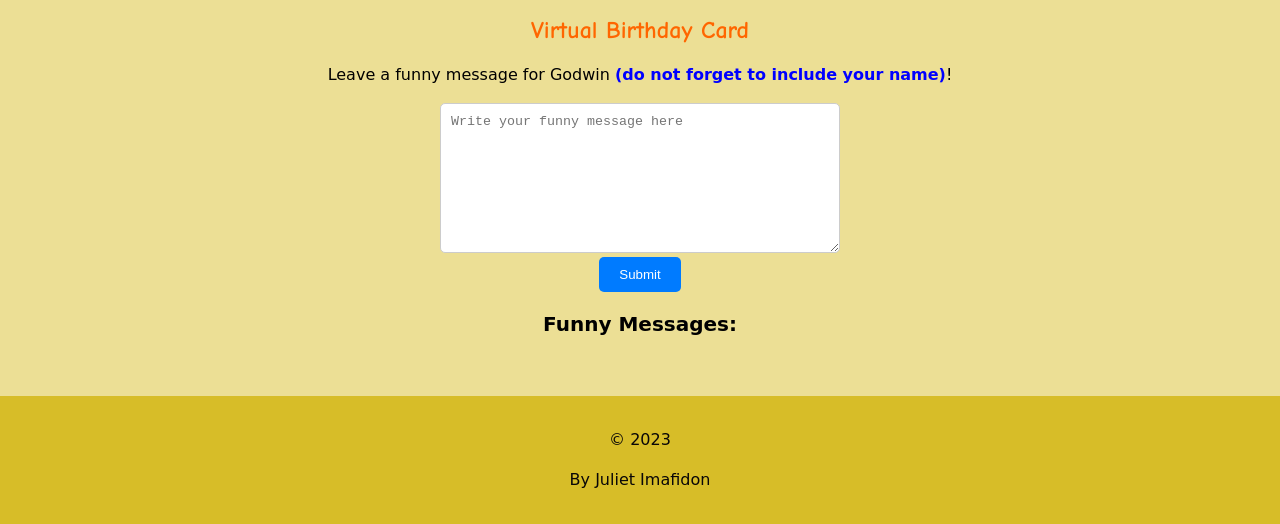
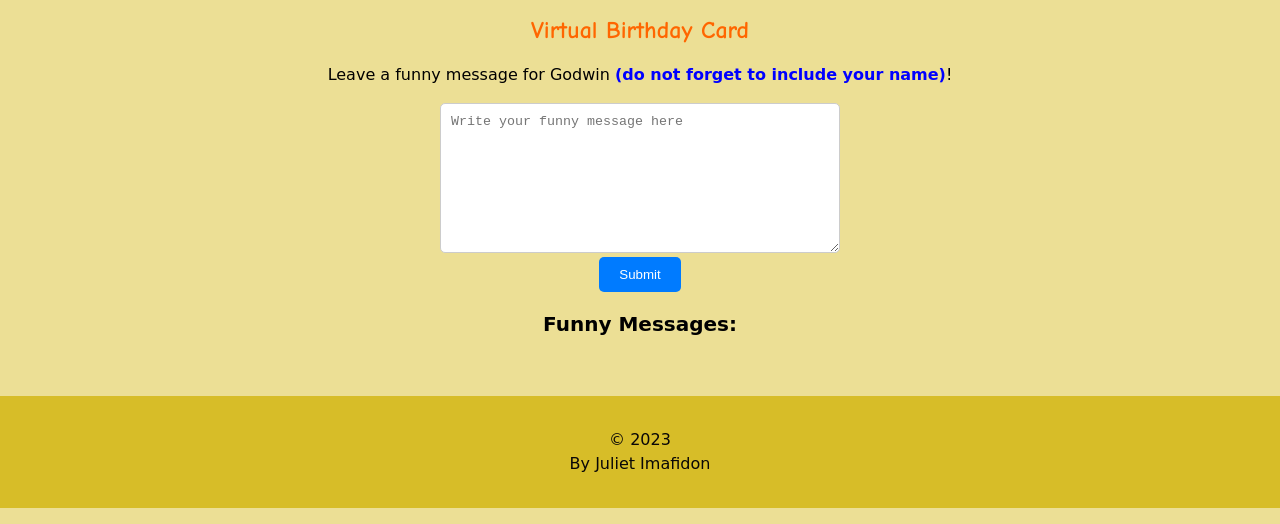
Before and after one commit to sarah-imafidon/birthday-Greetings, a plain HTML site: page index.html in a window 1280 px wide. Shown: the part 2151-2675 px from the top of the page. Drawn offline with Linux system fonts and the light colour scheme; a web font is replaced by a local one.

Commit message:
Update index.html

```diff
--- a/index.html
+++ b/index.html
@@ -92,11 +92,12 @@
             }
           </script>
 
+ <section class="footer">
+        <footer>
+             <p>&copy; 2023 <br/> By Juliet Imafidon</p>
+        </footer>
+ </section>
 
 
-        <footer>
-            <p>&copy; 2023</p>
-            <p>By Juliet Imafidon</p>
-        </footer>
     </body>
     </html>
```
